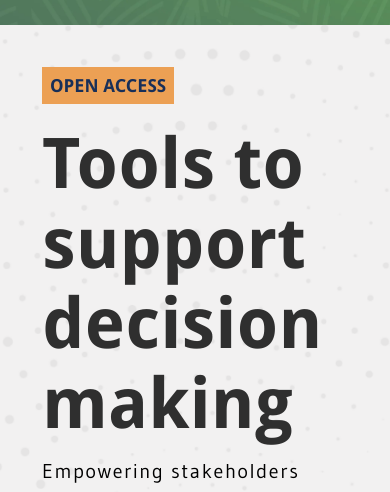
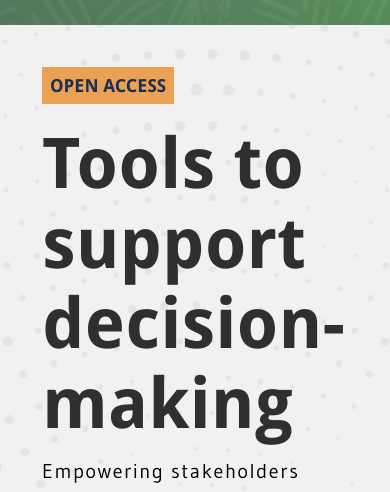
Before and after one commit to conservation-strategy/calculadoras-hub, a Next.js app: page / in a window 390 px wide. Shown: the part 783-1275 px from the top of the page. Built offline with nearby package versions, Linux system fonts and the light colour scheme; a web font is replaced by a local one.

Commit message:
fx: text-wrap

```diff
--- a/app/components/midsection/midsection.jsx
+++ b/app/components/midsection/midsection.jsx
@@ -35,7 +35,7 @@ export default function MidSection () {
                                 {' '}
                                 <span className={styles.letterSpacePT_3}>de decisão</span>
                                 </span>
-                            : <span>Tools to support decision making</span>
+                            : <span>Tools to support decision-making</span>
                     }
                 </div>
                 <div className={`${styles.subHeading} ${language !== ENGLISH ? styles.marginLeft : '' }`}>
--- a/app/components/midsection/midsection.module.css
+++ b/app/components/midsection/midsection.module.css
@@ -71,7 +71,7 @@
     }
     .subHeading {
         white-space: normal;
-        text-wrap: normal;
+        text-wrap: wrap;
     }
 }
 
```
